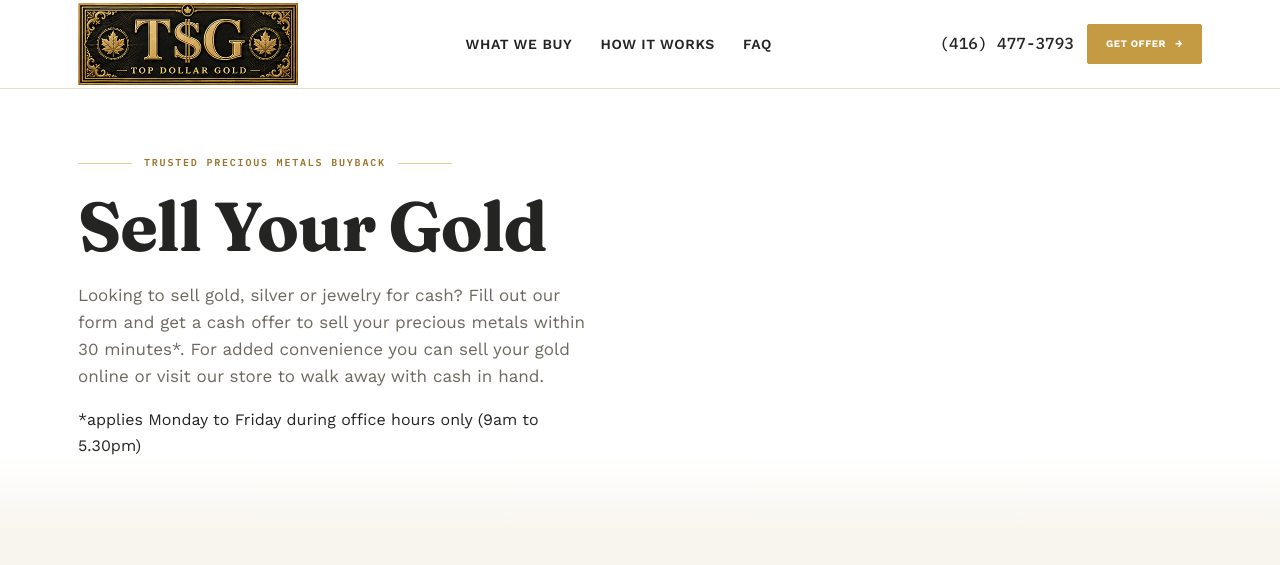
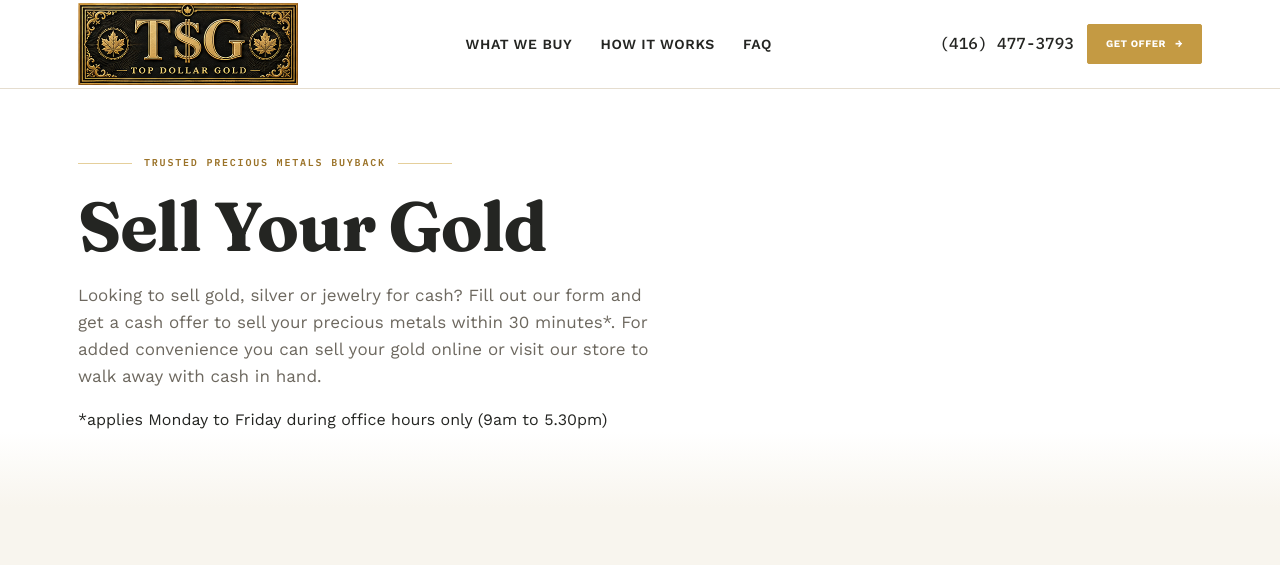
Before and after one commit to myedres/myedres.github.io, a Jekyll site: the page built from index.html, in a window 1280 px wide and 1400 px high. Shown: the top 565 px of the window. Built offline with Jekyll 4.4.1, drawn with Linux system fonts in a browser that asks for light colours; a script that is not in the unit is left out; grey boxes are pictures that could not be loaded.

Commit message:
Update style.css

```diff
--- a/assets/css/style.css
+++ b/assets/css/style.css
@@ -202,7 +202,7 @@ button {
 }
 .hero-grid {
   display: grid;
-  grid-template-columns: 0.95fr 1.05fr;
+  grid-template-columns: 1fr;
   align-items: center;
   gap: 52px;
 }
```
